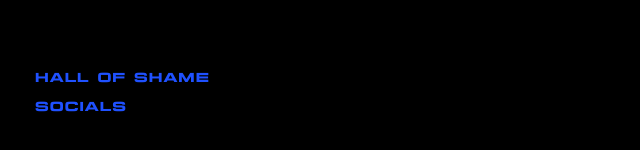
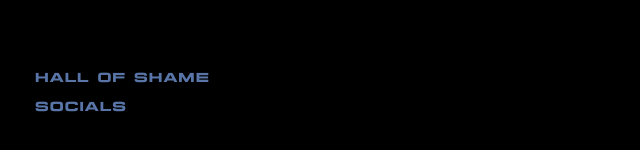
Before and after one commit to liyahhhhhhhh/liyah, a plain HTML site: page index.html in a window 1280 px wide. Both pictures are taken after a click on the link "Hall Of Shame". Shown: the part 308-458 px from the top of the page, without its empty margins (0-640 px from the left). Drawn offline with Linux system fonts and the light colour scheme.

Commit message:
Update index.html

```diff
--- a/index.html
+++ b/index.html
@@ -87,7 +87,7 @@
 
             width: fit-content;
 
-            color: #1F51FF;
+            color: #5975A7;
 
             font-family: "Unison Pro", sans-serif;
             font-size: 13px;
@@ -119,7 +119,7 @@
             width: 110%;
             height: 1px;
 
-            background: #1F51FF;
+            background: #5975A7;
 
             transform: scaleX(0);
 
@@ -140,7 +140,7 @@
         /* HOVER */
 
         .navigation a:hover {
-            color: #135E77;
+            color: #5975A7;
 
             transform: translateX(4px);
 
@@ -171,7 +171,7 @@
 
             padding: 60px;
 
-            color: #1F51FF;
+            color: #5975A7;
 
             font-family: "Unison Pro", sans-serif;
         }
```
